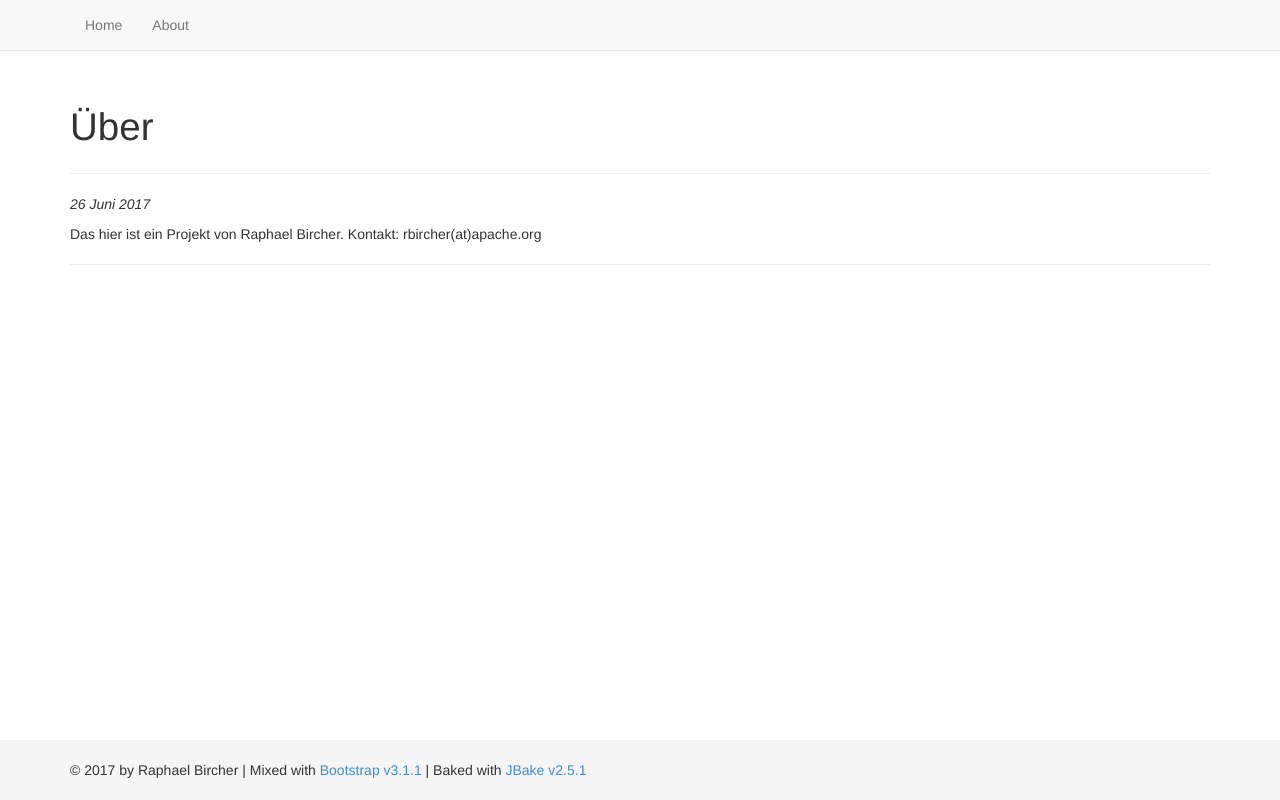
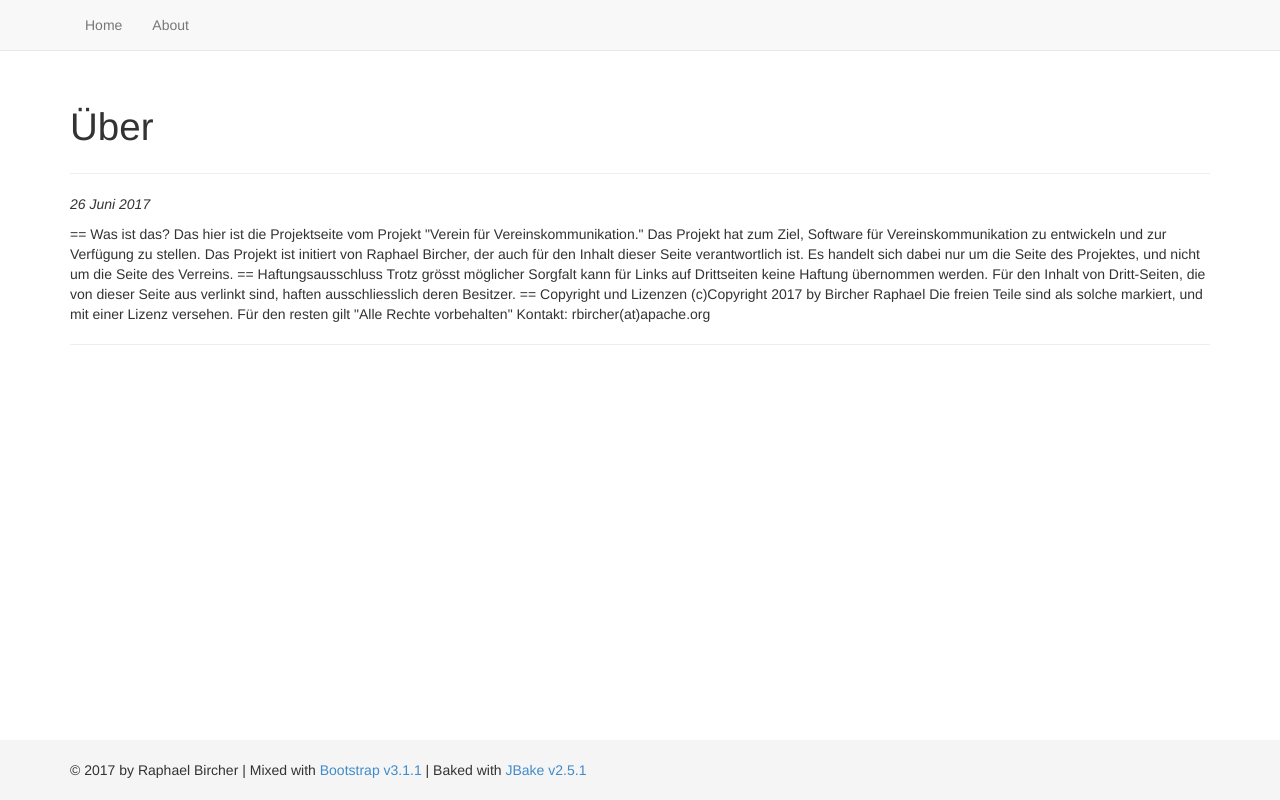
Before and after one commit to rbircher/rbircher.github.io, a plain HTML site: page about.html in a window 1280 px wide. Drawn offline with Linux system fonts and the light colour scheme.

Commit message:
Add About

```diff
--- a/about.html
+++ b/about.html
@@ -70,7 +70,17 @@
 	<p><em>26 Juni 2017</em></p>
 
 	<p>
-Das hier ist ein Projekt von Raphael Bircher.
+== Was ist das?
+
+Das hier ist die Projektseite vom Projekt "Verein für Vereinskommunikation." Das Projekt hat zum Ziel, Software für Vereinskommunikation zu entwickeln und zur Verfügung zu stellen. Das Projekt ist initiert von Raphael Bircher, der auch für den Inhalt dieser Seite verantwortlich ist. Es handelt sich dabei nur um die Seite des Projektes, und nicht um die Seite des Verreins.
+
+== Haftungsausschluss
+
+Trotz grösst möglicher Sorgfalt kann für Links auf Drittseiten keine Haftung übernommen werden. Für den Inhalt von Dritt-Seiten, die von dieser Seite aus verlinkt sind, haften ausschliesslich deren Besitzer.
+
+== Copyright und Lizenzen
+(c)Copyright 2017 by Bircher Raphael
+Die freien Teile sind als solche markiert, und mit einer Lizenz versehen. Für den resten gilt "Alle Rechte vorbehalten"
 
 Kontakt:
 
--- a/feed.xml
+++ b/feed.xml
@@ -6,8 +6,8 @@
     <atom:link href="http://jbake.org/feed.xml" rel="self" type="application/rss+xml" />
     <description>JBake Bootstrap Template</description>
     <language>en-gb</language>
-    <pubDate>Mi, 12 Jul 2017 06:23:02 +0200</pubDate>
-    <lastBuildDate>Mi, 12 Jul 2017 06:23:02 +0200</lastBuildDate>
+    <pubDate>Sa, 15 Jul 2017 04:57:20 +0200</pubDate>
+    <lastBuildDate>Sa, 15 Jul 2017 04:57:20 +0200</lastBuildDate>
 
 
   </channel>
```
